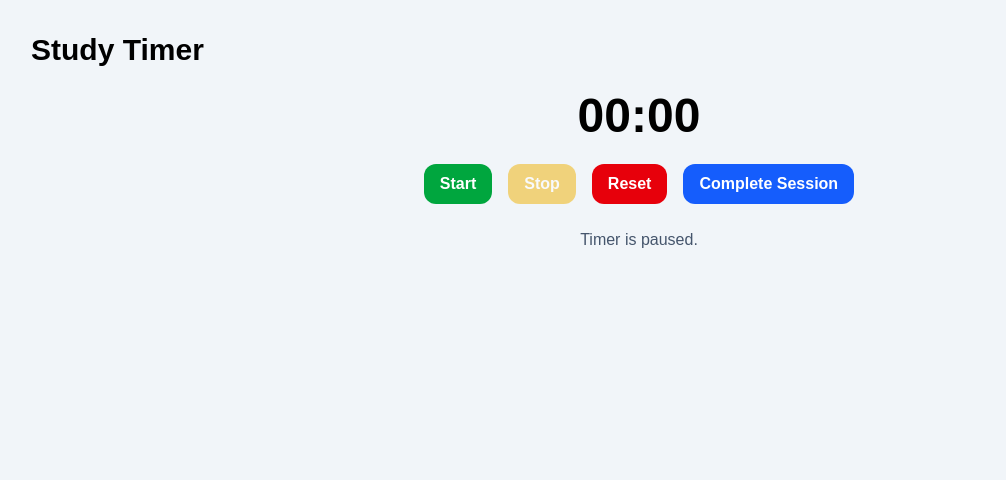
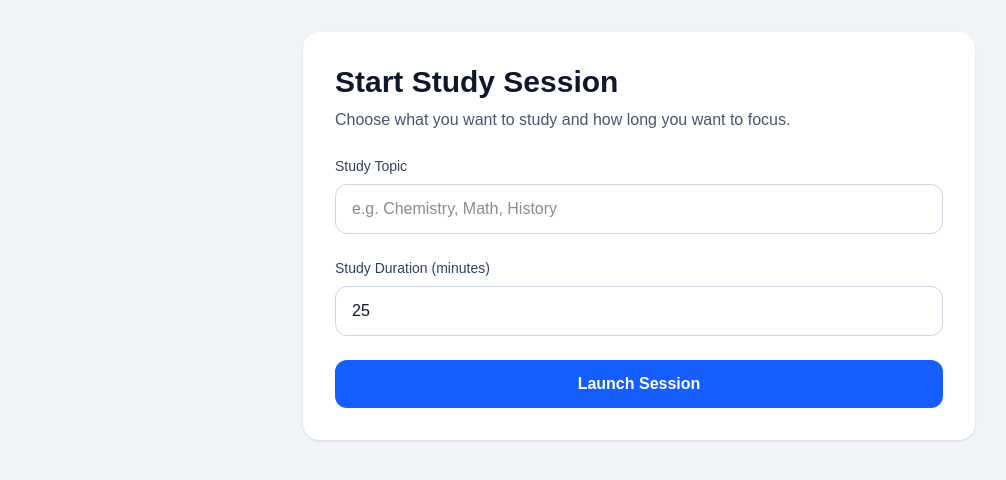
Before and after one commit to gehdron/study-gacha, a Next.js app: page /study in a window 1280 px wide. Shown: the top 480 px of the page, without its empty margins (1-1007 px from the left). Built offline with nearby package versions, Linux system fonts and the light colour scheme.

Commit message:
Added Launch Page

```diff
--- a/app/components/StudyTimer.tsx
+++ b/app/components/StudyTimer.tsx
@@ -1,9 +1,19 @@
 "use client";
 
 import { useEffect, useState } from "react";
-import { createClient} from "@/lib/client";
+import { createClient } from "@/lib/client";
 
-export default function StudyTimer() {
+type StudyTimerProps = {
+  topic: string;
+  targetMinutes: number;
+  onSessionSaved?: () => void;
+};
+
+export default function StudyTimer({
+  topic,
+  targetMinutes,
+  onSessionSaved,
+}: StudyTimerProps) {
   const [seconds, setSeconds] = useState(0);
   const [isRunning, setIsRunning] = useState(false);
   const [isSaving, setIsSaving] = useState(false);
@@ -40,8 +50,13 @@ export default function StudyTimer() {
     setMessage("");
   };
 
+  const handleCompleteSession = async () => {
+    const minimumSeconds = targetMinutes * 60;
 
-  const handleCompleteSession = async () => {
+    if (seconds < minimumSeconds) {
+      setMessage(`Session must be at least ${targetMinutes} minutes to count.`);
+      return;
+    }
 
     setIsSaving(true);
     setIsRunning(false);
@@ -67,7 +82,7 @@ export default function StudyTimer() {
         duration_seconds: seconds,
         duration_minutes: durationMinutes,
         completed: true,
-        subject: null,
+        subject: topic,
       },
     ]);
 
@@ -80,6 +95,7 @@ export default function StudyTimer() {
     setMessage(`Session saved successfully. Logged ${durationMinutes} minutes.`);
     setIsSaving(false);
     setSeconds(0);
+    onSessionSaved?.();
   };
 
   const minutes = Math.floor(seconds / 60);
@@ -89,10 +105,31 @@ export default function StudyTimer() {
     remainingSeconds
   ).padStart(2, "0")}`;
 
+  const hasMetGoal = seconds >= targetMinutes * 60;
+  const progressPercent = Math.min((seconds / (targetMinutes * 60)) * 100, 100);
+
   return (
     <div className="space-y-6">
-      <div className="text-center text-black text-5xl font-bold">{formattedTime}</div>
-        <div className = "">
+      <div>
+        <p className="mb-2 text-sm font-medium text-slate-600">
+          Studying: {topic}
+        </p>
+        <p className="mb-4 text-sm text-slate-500">
+          Goal: {targetMinutes} minutes
+        </p>
+
+        <div className="h-3 w-full overflow-hidden rounded-full bg-slate-200">
+          <div
+            className="h-full bg-blue-600 transition-all"
+            style={{ width: `${progressPercent}%` }}
+          />
+        </div>
+      </div>
+
+      <div className="text-center text-5xl font-bold text-black">
+        {formattedTime}
+      </div>
+
       <div className="flex flex-wrap justify-center gap-4">
         <button
           onClick={handleStart}
@@ -120,16 +157,21 @@ export default function StudyTimer() {
 
         <button
           onClick={handleCompleteSession}
-                disabled={isSaving}
+          disabled={isSaving || !hasMetGoal}
           className="rounded-xl bg-blue-600 px-4 py-2 font-semibold text-white disabled:opacity-50"
         >
           {isSaving ? "Saving..." : "Complete Session"}
         </button>
       </div>
-      </div>
 
       <p className="text-center text-slate-600">
         {isRunning ? "Study session in progress..." : "Timer is paused."}
+      </p>
+
+      <p className="text-center text-sm font-medium text-slate-700">
+        {hasMetGoal
+          ? "Study goal reached. You can complete this session."
+          : `Study for at least ${targetMinutes} minutes to complete this session.`}
       </p>
 
       {message && (
--- a/app/study/page.tsx
+++ b/app/study/page.tsx
@@ -1,10 +1,91 @@
-import StudyTimer from "@/app/components/StudyTimer";
+"use client";
 
-export default function StudyPage() {
+import { useState } from "react";
+import { useRouter } from "next/navigation";
+
+export default function StudyLaunchPage() {
+  const router = useRouter();
+
+  const [topic, setTopic] = useState("");
+  const [duration, setDuration] = useState("25");
+
+  const handleStartSession = (e: React.FormEvent) => {
+    e.preventDefault();
+
+    const trimmedTopic = topic.trim() || "General Study";
+
+    const durationNumber = Number(duration);
+
+    if (!durationNumber || durationNumber < 1) {
+      alert("Please enter a valid duration (at least 1 minute).");
+      return;
+    }
+
+    if (durationNumber > 300) {
+      alert("Maximum session is 300 minutes.");
+      return;
+  }
+
+  const encodedTopic = encodeURIComponent(trimmedTopic);
+  const encodedDuration = encodeURIComponent(durationNumber.toString());
+
+  router.push(`/study/session?topic=${encodedTopic}&duration=${encodedDuration}`);
+};
+
   return (
     <main className="min-h-screen bg-slate-100 p-8">
-        <h1 className="mb-6 text-black text-3xl font-bold">Study Timer</h1>
-        <StudyTimer />
+      <div className="mx-auto max-w-2xl rounded-2xl bg-white p-8 shadow">
+        <h1 className="mb-2 text-3xl font-bold text-slate-900">
+          Start Study Session
+        </h1>
+        <p className="mb-6 text-slate-600">
+          Choose what you want to study and how long you want to focus.
+        </p>
+
+        <form onSubmit={handleStartSession} className="space-y-6">
+          <div>
+            <label
+              htmlFor="topic"
+              className="mb-2 block text-sm font-medium text-slate-700"
+            >
+              Study Topic
+            </label>
+            <input
+              id="topic"
+              type="text"
+              value={topic}
+              onChange={(e) => setTopic(e.target.value)}
+              placeholder="e.g. Chemistry, Math, History"
+              className="w-full rounded-xl border border-slate-300 px-4 py-3 text-slate-900 outline-none focus:border-slate-500"
+            />
+          </div>
+
+          <div>
+            <label
+              htmlFor="duration"
+              className="mb-2 block text-sm font-medium text-slate-700"
+            >
+              Study Duration (minutes)
+            </label>
+            <input
+              id="duration"
+              type="number"
+              min="1"
+              max="300"
+              value={duration}
+              onChange={(e) => setDuration(e.target.value)}
+              className="w-full rounded-xl border border-slate-300 px-4 py-3 text-slate-900 outline-none focus:border-slate-500"
+            />
+          </div>
+
+          <button
+            type="submit"
+            className="w-full rounded-xl bg-blue-600 px-4 py-3 font-semibold text-white transition hover:bg-blue-700"
+          >
+            Launch Session
+          </button>
+        </form>
+      </div>
     </main>
   );
 }
--- /dev/null
+++ b/app/study/session/page.tsx
@@ -0,0 +1,35 @@
+import StudyTimer from "@/app/components/StudyTimer";
+
+type StudySessionPageProps = {
+  searchParams: Promise<{
+    topic?: string;
+    duration?: string;
+  }>;
+};
+
+export default async function StudySessionPage({
+  searchParams,
+}: StudySessionPageProps) {
+  const params = await searchParams;
+
+  const topic = params.topic ?? "General Study";
+  const duration = Number(params.duration ?? "25");
+
+  return (
+    <main className="min-h-screen bg-slate-100 p-8">
+      <div className="mx-auto max-w-3xl rounded-2xl bg-white p-8 shadow">
+        <h1 className="mb-2 text-3xl font-bold text-slate-900">
+          Active Study Session
+        </h1>
+        <p className="mb-2 text-slate-700">
+          <span className="font-semibold">Topic:</span> {topic}
+        </p>
+        <p className="mb-6 text-slate-700">
+          <span className="font-semibold">Target:</span> {duration} minutes
+        </p>
+
+        <StudyTimer topic={topic} targetMinutes={duration} />
+      </div>
+    </main>
+  );
+}
```
Lines whose indentation alone changed are shown as unchanged.
